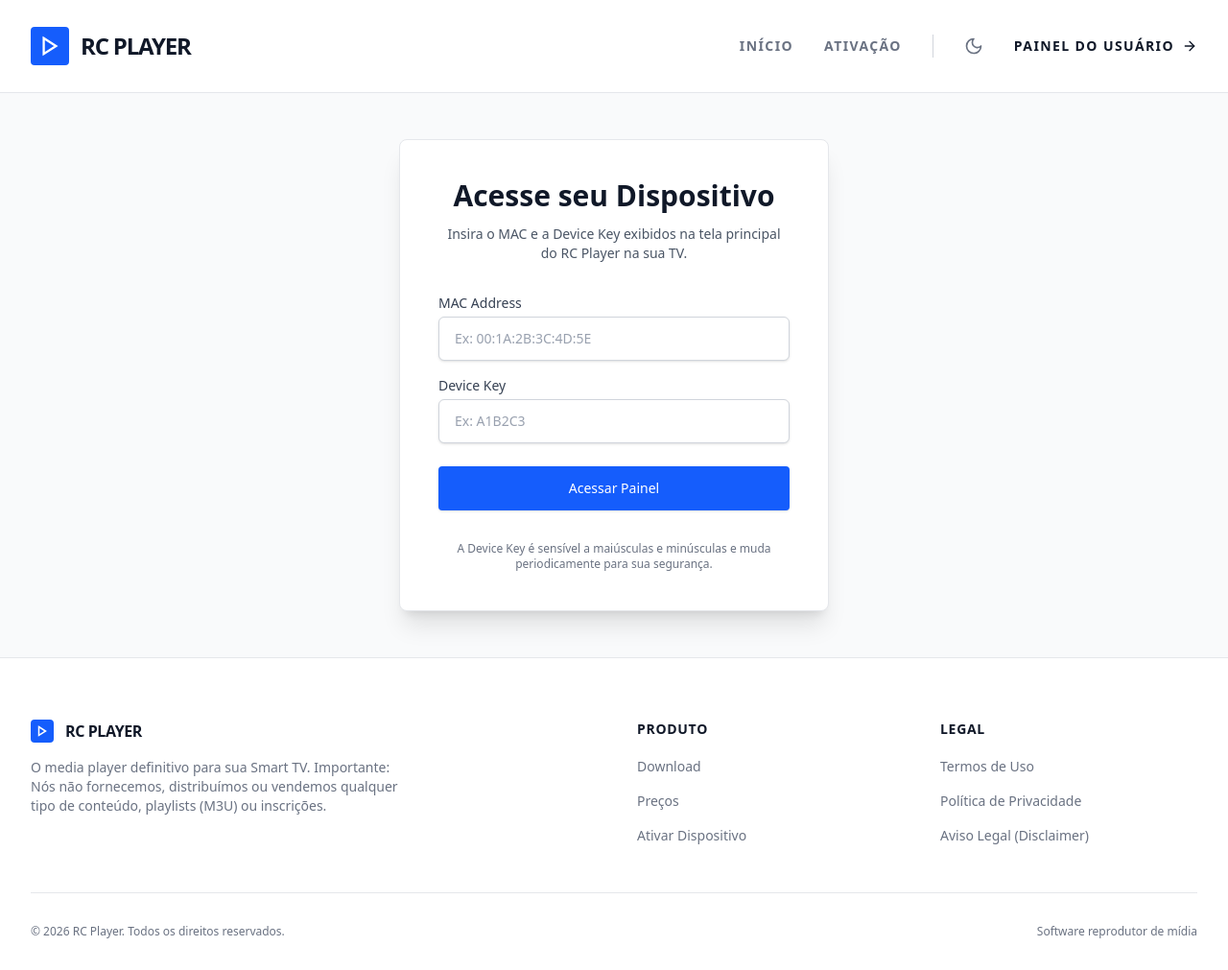
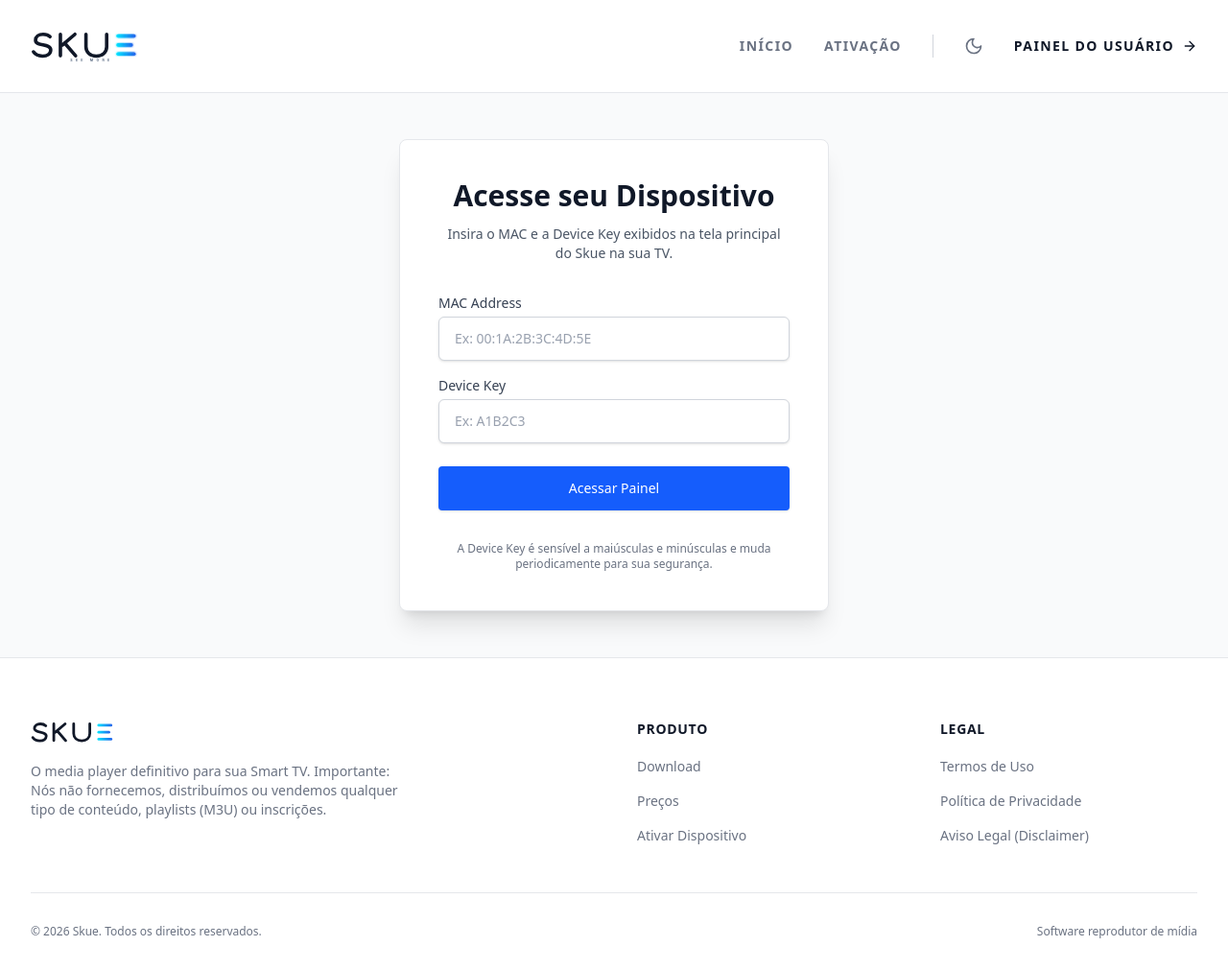
Before and after one commit to rclabs-app/skue-player, a Laravel app: page /portal in a window 1280 px wide. Shown: the whole page at 96% size. Run offline with Laravel 12, Linux system fonts and the light colour scheme; style sheets or scripts are compiled from the project's sources; some web fonts are replaced.

Commit message:
feat(branding): implement official Skue vector logo and update Laravel landing page & portal

```diff
--- a/backend/resources/views/layouts/app.blade.php
+++ b/backend/resources/views/layouts/app.blade.php
@@ -3,9 +3,9 @@
 <head>
     <meta charset="utf-8">
     <meta name="viewport" content="width=device-width, initial-scale=1">
-    <meta name="description" content="RC Player - Media Player for Smart TV and Android">
+    <meta name="description" content="Skue - Media Player para Smart TV e Android">
 
-    <title>@yield('title', 'RC Player')</title>
+    <title>@yield('title', 'Skue - Media Player')</title>
 
     <!-- Fonts -->
     <link rel="preconnect" href="https://fonts.bunny.net">
@@ -53,11 +53,31 @@
         <div class="max-w-7xl mx-auto px-4 sm:px-6 lg:px-8">
             <div class="flex items-center justify-between h-24">
                 <!-- Logo -->
-                <a href="/" class="flex-shrink-0 flex items-center gap-3 group">
-                    <div class="w-10 h-10 bg-blue-600 flex items-center justify-center rounded-sm">
-                        <svg xmlns="http://www.w3.org/2000/svg" width="22" height="22" viewBox="0 0 24 24" fill="none" stroke="white" stroke-width="2.5" stroke-linecap="square" stroke-linejoin="miter"><polygon points="5 3 19 12 5 21 5 3"/></svg>
-                    </div>
-                    <span class="text-gray-900 dark:text-white font-extrabold text-2xl tracking-tighter group-hover:text-blue-600 dark:group-hover:text-blue-400 transition-colors">RC PLAYER</span>
+                <a href="/" class="flex-shrink-0 flex items-center group py-1" aria-label="Skue - Página Inicial">
+                    <svg class="h-9 w-auto text-gray-900 dark:text-white transition-transform group-hover:scale-105 duration-200" viewBox="0 0 180 50" fill="none" xmlns="http://www.w3.org/2000/svg">
+                        <defs>
+                            <linearGradient id="header-skue-grad" x1="0%" y1="0%" x2="100%" y2="0%">
+                                <stop offset="0%" stop-color="#00E5FF"/>
+                                <stop offset="100%" stop-color="#2563EB"/>
+                            </linearGradient>
+                            <filter id="header-skue-glow" x="-20%" y="-20%" width="140%" height="140%">
+                                <feGaussianBlur stdDeviation="1.5" result="blur" />
+                                <feComposite in="SourceGraphic" in2="blur" operator="over" />
+                            </filter>
+                        </defs>
+                        <!-- Letter S -->
+                        <path d="M 28 11.5 C 26 9.5 22.5 8 18 8 C 11.5 8 7 11.5 7 16.5 C 7 26 29 20.5 29 30.5 C 29 36 24 39.5 17 39.5 C 10.5 39.5 6 36.5 4 33.5" stroke="currentColor" stroke-width="5" stroke-linecap="round" stroke-linejoin="round" fill="none" />
+                        <!-- Letter K -->
+                        <path d="M 43 8 L 43 39 M 64 8 L 46 23.5 M 49 20.5 L 65 39" stroke="currentColor" stroke-width="5" stroke-linecap="round" stroke-linejoin="round" fill="none" />
+                        <!-- Letter U -->
+                        <path d="M 80 8 L 80 26 C 80 34 86 39.5 95 39.5 C 104 39.5 110 34 110 26 L 110 8" stroke="currentColor" stroke-width="5" stroke-linecap="round" stroke-linejoin="round" fill="none" />
+                        <!-- Letter E (Stylized 3 horizontal glowing gradient bars) -->
+                        <rect x="124" y="8" width="28" height="5" rx="2.5" fill="url(#header-skue-grad)" filter="url(#header-skue-glow)" />
+                        <rect x="124" y="21" width="24" height="5" rx="2.5" fill="url(#header-skue-grad)" filter="url(#header-skue-glow)" />
+                        <rect x="124" y="34" width="28" height="5" rx="2.5" fill="url(#header-skue-grad)" filter="url(#header-skue-glow)" />
+                        <!-- Tagline SEE MORE -->
+                        <text x="88" y="47" text-anchor="middle" font-family="'Instrument Sans', -apple-system, sans-serif" font-size="5" font-weight="700" letter-spacing="4.5" fill="#64748b">SEE MORE</text>
+                    </svg>
                 </a>
 
                 <!-- Desktop Menu & Theme Toggle -->
@@ -95,10 +115,20 @@
             <div class="grid grid-cols-1 md:grid-cols-4 gap-12 mb-12">
                 <div class="md:col-span-2">
                     <div class="flex items-center gap-3 mb-4">
-                        <div class="w-6 h-6 bg-blue-600 flex items-center justify-center rounded-sm">
-                            <svg xmlns="http://www.w3.org/2000/svg" width="12" height="12" viewBox="0 0 24 24" fill="none" stroke="white" stroke-width="3" stroke-linecap="square" stroke-linejoin="miter"><polygon points="5 3 19 12 5 21 5 3"/></svg>
-                        </div>
-                        <span class="text-gray-900 dark:text-white font-bold tracking-tight">RC PLAYER</span>
+                        <svg class="h-7 w-auto text-gray-900 dark:text-white" viewBox="0 0 180 50" fill="none" xmlns="http://www.w3.org/2000/svg">
+                            <defs>
+                                <linearGradient id="footer-skue-grad" x1="0%" y1="0%" x2="100%" y2="0%">
+                                    <stop offset="0%" stop-color="#00E5FF"/>
+                                    <stop offset="100%" stop-color="#2563EB"/>
+                                </linearGradient>
+                            </defs>
+                            <path d="M 28 11.5 C 26 9.5 22.5 8 18 8 C 11.5 8 7 11.5 7 16.5 C 7 26 29 20.5 29 30.5 C 29 36 24 39.5 17 39.5 C 10.5 39.5 6 36.5 4 33.5" stroke="currentColor" stroke-width="5" stroke-linecap="round" stroke-linejoin="round" fill="none" />
+                            <path d="M 43 8 L 43 39 M 64 8 L 46 23.5 M 49 20.5 L 65 39" stroke="currentColor" stroke-width="5" stroke-linecap="round" stroke-linejoin="round" fill="none" />
+                            <path d="M 80 8 L 80 26 C 80 34 86 39.5 95 39.5 C 104 39.5 110 34 110 26 L 110 8" stroke="currentColor" stroke-width="5" stroke-linecap="round" stroke-linejoin="round" fill="none" />
+                            <rect x="124" y="8" width="28" height="5" rx="2.5" fill="url(#footer-skue-grad)" />
+                            <rect x="124" y="21" width="24" height="5" rx="2.5" fill="url(#footer-skue-grad)" />
+                            <rect x="124" y="34" width="28" height="5" rx="2.5" fill="url(#footer-skue-grad)" />
+                        </svg>
                     </div>
                     <p class="text-sm text-gray-500 max-w-sm">
                         O media player definitivo para sua Smart TV. Importante: Nós não fornecemos, distribuímos ou vendemos qualquer tipo de conteúdo, playlists (M3U) ou inscrições.
@@ -123,7 +153,7 @@
             </div>
             <div class="border-t border-gray-200 dark:border-white/5 pt-8 flex flex-col md:flex-row justify-between items-center gap-4">
                 <p class="text-xs text-gray-500 dark:text-gray-600">
-                    &copy; {{ date('Y') }} RC Player. Todos os direitos reservados.
+                    &copy; {{ date('Y') }} Skue. Todos os direitos reservados.
                 </p>
                 <div class="text-xs text-gray-500 dark:text-gray-600">
                     Software reprodutor de mídia
--- a/backend/resources/views/portal/dashboard.blade.php
+++ b/backend/resources/views/portal/dashboard.blade.php
@@ -1,6 +1,6 @@
 @extends('layouts.app')
 
-@section('title', 'Painel do Dispositivo - RC Player')
+@section('title', 'Painel do Dispositivo - Skue')
 
 @section('content')
 <div x-data="{ showModal: false, playlistType: 'm3u' }" class="min-h-[calc(100vh-250px)] py-12 px-4 sm:px-6 lg:px-8 bg-gray-50 dark:bg-[#111216] transition-colors duration-300">
--- a/backend/resources/views/portal/login.blade.php
+++ b/backend/resources/views/portal/login.blade.php
@@ -1,6 +1,6 @@
 @extends('layouts.app')
 
-@section('title', 'Login do Portal - RC Player')
+@section('title', 'Login do Portal - Skue')
 
 @section('content')
 <div class="min-h-[calc(100vh-250px)] flex flex-col justify-center items-center py-12 px-4 sm:px-6 lg:px-8 bg-gray-50 dark:bg-[#111216] transition-colors duration-300">
@@ -12,7 +12,7 @@
                 Acesse seu Dispositivo
             </h2>
             <p class="mt-3 text-center text-sm text-gray-600 dark:text-gray-400 transition-colors duration-300">
-                Insira o MAC e a Device Key exibidos na tela principal do RC Player na sua TV.
+                Insira o MAC e a Device Key exibidos na tela principal do Skue na sua TV.
             </p>
         </div>
 
--- a/web/index.html
+++ b/web/index.html
@@ -77,11 +77,7 @@
     <div id="custom-splash" style="position: fixed; top: 0; left: 0; width: 100vw; height: 100vh; background-color: #0a0a0c; z-index: 999999; display: flex; flex-direction: column; align-items: center; justify-content: center; transition: opacity 0.5s ease;">
 
       <!-- Brand Logo -->
-      <div style="width: 80px; height: 80px; background-color: #2563eb; border-radius: 20px; display: flex; align-items: center; justify-content: center; box-shadow: 0 10px 25px rgba(37, 99, 235, 0.3);">
-        <svg xmlns="http://www.w3.org/2000/svg" width="40" height="40" viewBox="0 0 24 24" fill="none" stroke="#ffffff" stroke-width="2" stroke-linecap="round" stroke-linejoin="round">
-          <polygon points="5 3 19 12 5 21 5 3"></polygon>
-        </svg>
-      </div>
+      <img src="/favicon.svg" alt="Skue" style="width: 80px; height: 80px; border-radius: 20px; box-shadow: 0 10px 30px rgba(0, 229, 255, 0.2);" />
 
       <h1 style="color: #ffffff; font-family: sans-serif; font-size: 32px; font-weight: bold; margin-top: 24px; letter-spacing: 1px;">Skue</h1>
 
--- a/web/src/App.vue
+++ b/web/src/App.vue
@@ -103,10 +103,8 @@ onUnmounted(() => {
     >
 
       <!-- Top Logo -->
-      <div class="flex items-center justify-center w-10 h-10 rounded-xl bg-blue-600 mb-10 shadow-lg shadow-blue-500/30">
-        <svg xmlns="http://www.w3.org/2000/svg" width="20" height="20" viewBox="0 0 24 24" fill="none" stroke="#ffffff" stroke-width="2" stroke-linecap="round" stroke-linejoin="round">
-          <polygon points="5 3 19 12 5 21 5 3"></polygon>
-        </svg>
+      <div class="mb-8 flex items-center justify-center">
+        <img src="/favicon.svg" alt="Skue" class="w-10 h-10 rounded-xl shadow-lg shadow-blue-500/20 hover:scale-105 transition-transform" />
       </div>
 
       <nav class="flex flex-col gap-6 w-full items-center">
--- a/web/src/views/OnboardingView.vue
+++ b/web/src/views/OnboardingView.vue
@@ -136,11 +136,7 @@ onUnmounted(() => {
 
       <!-- Brand & Header -->
       <div class="mb-5 flex flex-col items-center">
-        <div class="w-12 h-12 bg-blue-600 rounded-xl flex items-center justify-center mb-3 shadow-lg shadow-blue-500/20">
-          <svg xmlns="http://www.w3.org/2000/svg" width="24" height="24" viewBox="0 0 24 24" fill="none" stroke="currentColor" stroke-width="2" stroke-linecap="round" stroke-linejoin="round" class="text-white">
-            <polygon points="5 3 19 12 5 21 5 3"></polygon>
-          </svg>
-        </div>
+        <img src="/favicon.svg" alt="Skue" class="w-14 h-14 rounded-2xl mb-3 shadow-xl shadow-cyan-500/20" />
         <h1 class="text-2xl font-bold mb-1">Skue</h1>
         <p class="text-xs text-gray-400">Configure sua lista para começar a assistir</p>
       </div>
```
Also changed, not shown: backend/resources/views/welcome.blade.php (+4 -4 lines), backend/public/images/skue-icon.svg (added), backend/public/images/skue-logo.svg (added), web/public/favicon.svg.
